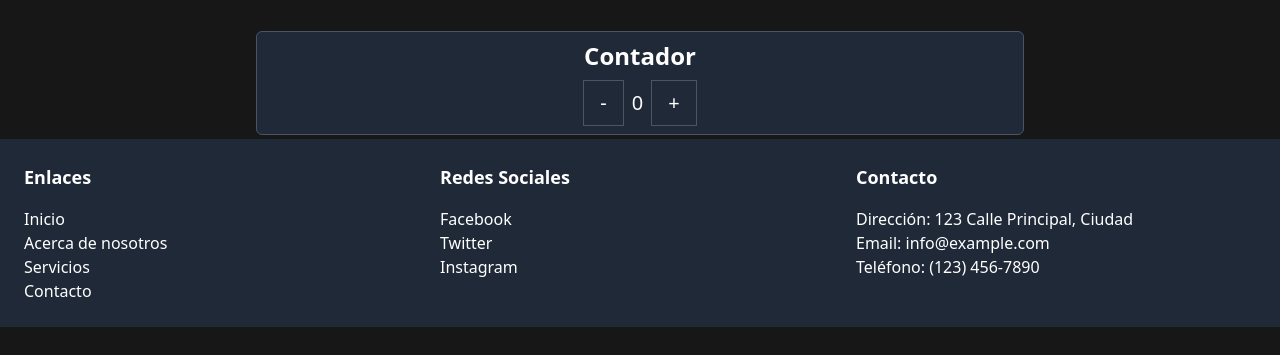
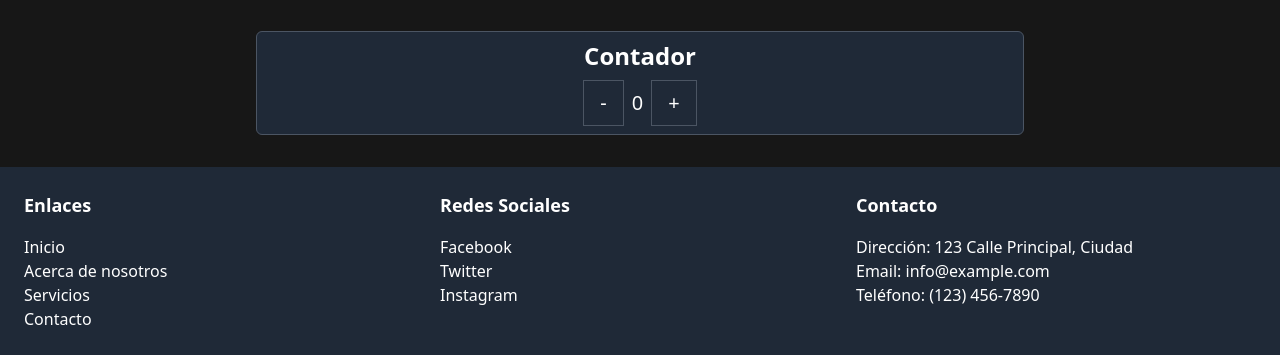
Before and after one commit to vasquezluis/taller_web_basico, an Astro site in the folder 04_CLASE_ASTRO/: page / in a window 1280 px wide. Shown: the part 473-828 px from the top of the page. Before the commit the page ends 800 px from the top, so only its background shows below. Built offline with nearby package versions, Linux system fonts and the light colour scheme; Astro itself is replaced by a stand-in of ours.

Commit message:
Añade cambios en el footer
+ cambia fixed por relative en footer
- remueve el portafolio con astro en gitignore

```diff
--- a/04_CLASE_ASTRO/src/components/Footer.astro
+++ b/04_CLASE_ASTRO/src/components/Footer.astro
@@ -1,4 +1,4 @@
-<footer class="bg-gray-800 p-6 text-white mt-2 fixed right-0 left-0 bottom-0">
+<footer class="bg-gray-800 p-6 text-white mt-2 relative right-0 left-0 bottom-0">
   <div class="container mx-auto">
     <div class="grid grid-cols-1 md:grid-cols-2 lg:grid-cols-3 gap-4">
       <div>
```
Also changed, not shown: 1 other file.
